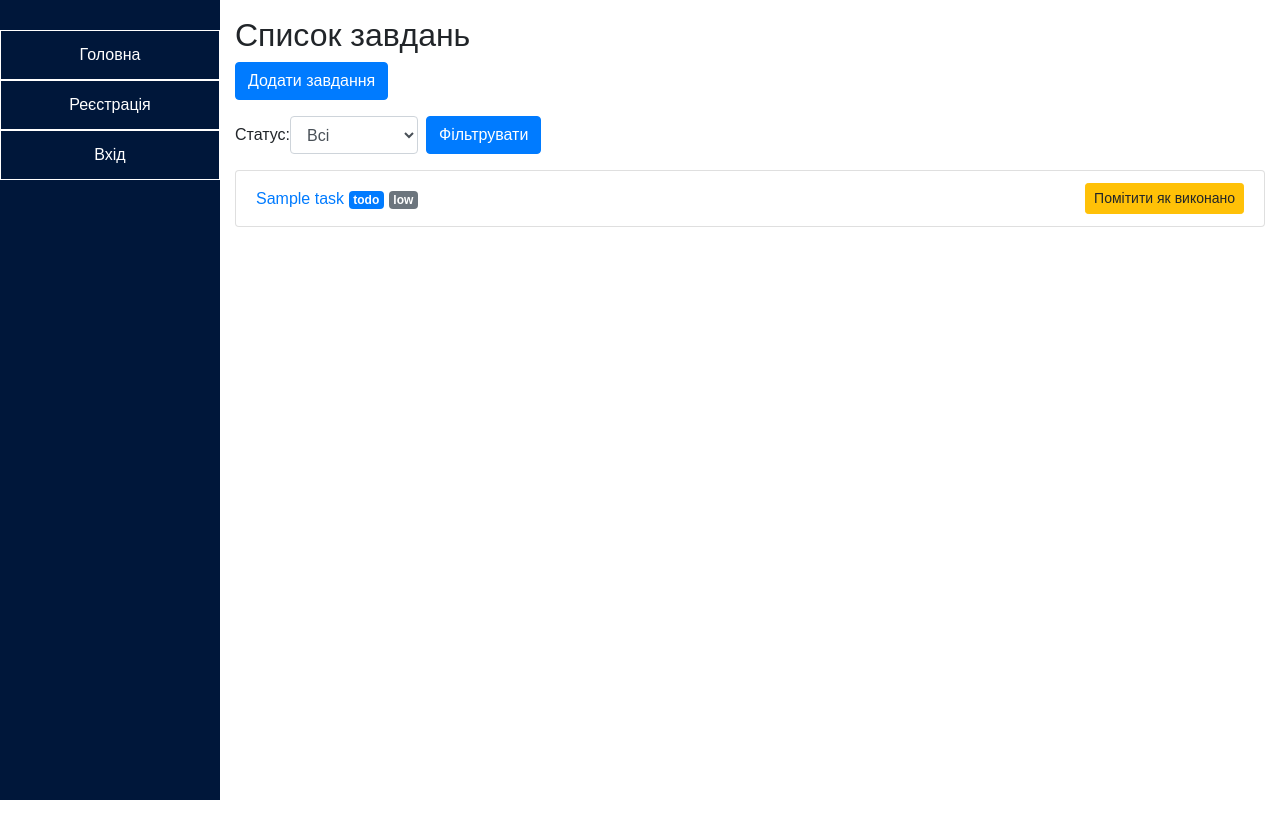
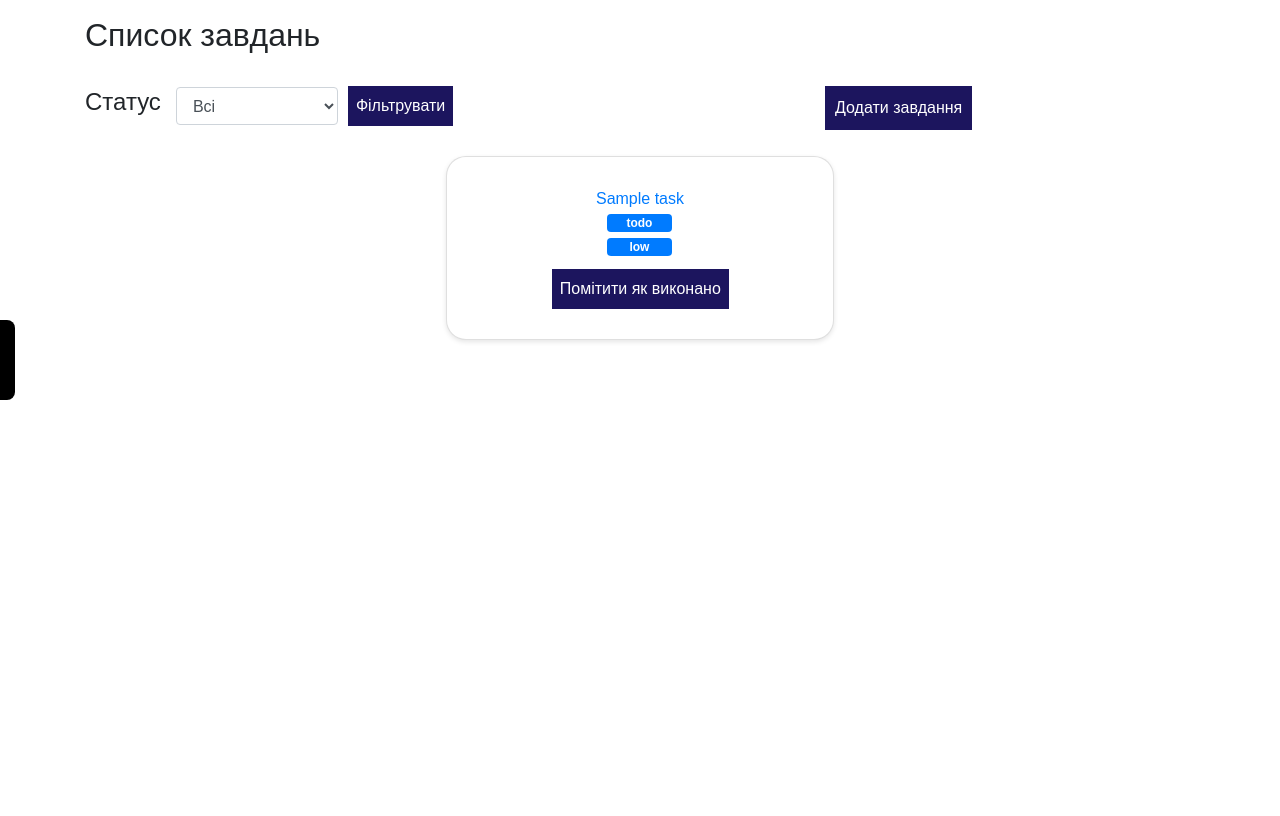
Before and after one commit to Ivagen2304/Task-traking, a Django app: page / in a window 1280 px wide. Run offline with Django 5.2, Linux system fonts and the light colour scheme; tables that the repository leaves empty hold one stand-in row (values such as "Sample post"); some libraries are stand-ins or nearby versions.

Commit message:
inital commit

```diff
--- a/tasks/forms.py
+++ b/tasks/forms.py
@@ -18,9 +18,9 @@ class TaskForm(forms.ModelForm):
 class TaskFilterForm(forms.Form):
     STATUS_CHOICES = [
         ("", "Всі"),
-        ("todo", "To Do"),
-        ("in_progress", "In Progress"),
-        ("done", "Done"),
+        ("todo", "Треба виконати"),
+        ("in_progress", "В процессі"),
+        ("done", "Виконано"),
     ]
     status = forms.ChoiceField(choices=STATUS_CHOICES, required=False, label="Статус")
 
--- a/templates/base.html
+++ b/templates/base.html
@@ -3,26 +3,51 @@
 <head>
     <meta charset="UTF-8">
     <meta name="viewport" content="width=device-width, initial-scale=1.0">
-    <title>Система управління завданнями</title>
+    <title>Task-traking</title>
     <link rel="stylesheet" href="https://stackpath.bootstrapcdn.com/bootstrap/4.5.2/css/bootstrap.min.css">
     <style>
         body {
             margin: 0;
             font-family: Arial, sans-serif;
-        display: flex;
             min-height: 100vh;
+            background: #ffffff;
         }
 
-    /* Ліва панель */
+        /* === ЯКОРЬ (тонка смужка зліва) === */
+        .popup-anchor {
+            position: fixed;
+            top: 40%;
+            left: 0;
+            width: 15px;
+            height: 80px;
+            background-color: #000000;
+            border-radius: 0 8px 8px 0;
+            cursor: pointer;
+            z-index: 999;
+            transition: background 0.3s;
+        }
+
+        /* === ВИСУВНА ПАНЕЛЬ === */
         .sidebar {
+            position: fixed;
+            top: 0;
+            left: -240px;           /* прихована за замовчуванням */
             width: 220px;
-        background-color: #00173a;
+            height: 100vh;          /* на всю висоту екрана */
+            background-color: #000000;
             color: white;
             padding-top: 30px;
             display: flex;
             flex-direction: column;
             align-items: center;
             flex-shrink: 0;
+            box-shadow: 3px 0 10px rgba(0,0,0,0.4);
+            transition: left 0.4s ease;
+            z-index: 1000;
+        }
+
+        .sidebar.show {
+            left: 0; /* виїжджає */
         }
 
         .sidebar h2 {
@@ -34,15 +59,16 @@
             text-decoration: none;
             color: white;
             display: block;
-        width: 100%;
+            width: 80%;
             text-align: center;
             padding: 12px;
             border: 1px solid rgb(255, 255, 255);
             transition: background-color 0.3s;
+            border-radius: 6px;
         }
 
         .sidebar a:hover {
-        background-color: #3a53c2;
+            background-color: #251c77;
         }
 
         .sidebar form {
@@ -50,7 +76,92 @@
             text-align: center;
             margin-top: auto;
             padding: 12px 0;
-        border-top: 1px solid rgb(255, 255, 255);
+        }
+
+        .card-container {
+            display: flex;
+            flex-wrap: wrap;
+            gap: 20px;
+            justify-content: center;
+        }
+
+        .card {
+            background-color: #ffffff;
+            border-radius: 20px;
+            box-shadow: 0 2px 5px rgba(0,0,0,0.1);
+            padding: 30px;
+            width: 35%;
+            box-sizing: border-box;
+            margin: 10px;
+        }
+
+        a {
+            text-align: center;
+        }
+
+        .card span {
+            width: 20%;
+            margin: 3px;
+            margin-left: 130px;
+        }
+
+        .ex_button {
+            width: 80%;
+            background-color: #000000;
+            border-color: white ;
+            color: white;
+            padding: 10px;
+            border-radius: 6px;
+            cursor: pointer;
+            transition: background-color 0.3s;
+        }
+
+        .ex_button:hover {
+            background-color: #1c155e;
+        }
+
+        .button {
+            border: none;
+            background-color: #1c155e;
+            color: white;
+            padding: 8px;
+            margin-left: 75px;
+            margin-top: 10px;
+            cursor: pointer;
+            transition: background 0.3s;
+        }
+
+        .button:hover {
+            background-color: #2d2292;
+        }
+
+        .buton {
+            border: none;
+            background-color: #1c155e;
+            color: white;
+            padding: 8px;
+            margin-left: 10px;
+            cursor: pointer;
+            transition: background 0.3s;
+        }
+
+        .buton:hover {
+            background-color: #2d2292;
+        }
+
+        .buon {
+            border: none;
+            background-color: #1c155e;
+            color: white;
+            margin-left: 740px;
+            padding: 10px;
+            margin-top: -40px;
+            cursor: pointer;
+            transition: background 0.3s;
+        }
+
+        .buon:hover {
+            background-color: #2d2292;
         }
 
 
@@ -58,7 +169,7 @@
 
         .login-container {
             display: flex;
-        margin-left: 650px;
+            margin-left: 20px;
             justify-content: center;
             align-items: center;
             height: 90vh;
@@ -103,7 +214,7 @@
 
         .register-container {
             display: flex;
-        margin-left: 630px;
+            margin-left: 30px;
             margin-top: 90px;
             justify-content: center;
             align-items: center;
@@ -146,7 +257,13 @@
     </style>
 </head>
 <body>
-    <div class="sidebar">
+    <!-- Якір (тонка смужка, на яку наводиш мишку, щоб показати меню) -->
+    <div class="popup-anchor"></div>
+
+    <!-- Висувна панель -->
+    <div class="sidebar" id="sidebar">
+        <h2>Меню</h2>
+
         <a href="{% url 'tasks:task-list' %}">Головна</a>
 
         {% if not user.is_authenticated %}
@@ -155,12 +272,25 @@
         {% else %}
             <form action="{% url 'tasks:logout' %}" method="post">
                 {% csrf_token %}
-                <button type="submit">Вихід</button>
+                <button type="submit" class="ex_button">Вихід</button>
             </form>
         {% endif %}
     </div>
-
     {% block content %}
     {% endblock %}
+
+    <!-- JS для показу/приховування -->
+    <script>
+        const sidebar = document.getElementById('sidebar');
+        const anchor = document.querySelector('.popup-anchor');
+
+        anchor.addEventListener('mouseenter', () => {
+            sidebar.classList.add('show');
+        });
+
+        sidebar.addEventListener('mouseleave', () => {
+            sidebar.classList.remove('show');
+        });
+    </script>
 </body>
 </html>
--- a/templates/tasks/task_list.html
+++ b/templates/tasks/task_list.html
@@ -3,29 +3,32 @@
 {% block content %}
 <div class="container mt-3">
     <h2>Список завдань</h2>
-    <a href="{% url 'tasks:task-create'%}" class="btn btn-primary mb-3">Додати завдання</a>
+
 
     <br>
 
     <form method="get" class="form-inline mb-3">
-        {{ form.status.label_tag }}
+        <h4 style="
+            padding-right: 15px;
+        ">Статус</h4>
         {{ form.status }}
-        <button type="submit" class="btn btn-primary ml-2">Фільтрувати</button>
+        <button type="submit" class = "buton">Фільтрувати</button>
+        <a href="{% url 'tasks:task-create'%}" class = "buon">Додати завдання</a>
     </form>
 
     <ul class="list-group">
         {% for task in tasks %}
 
-        <li class="list-group-item d-flex justify-content-between align-items-center">
-            <div>
+        <li class="card-container">
+            <div class = "card">
                 <a href="{% url 'tasks:task-detail' task.pk %}">{{ task.title }}</a>
                 <span class="badge badge-primary">{{ task.status }}</span>
-                <span class="badge badge-secondary">{{ task.priority }}</span>
+                <span class="badge badge-primary">{{ task.priority }}</span>
+                <form action="{% url 'tasks:task-complete' task.pk %}" method="post">
+                    {% csrf_token %}
+                    <button type="submit" class = "button">Помітити як виконано</button>
+                </form>
             </div>
-            <form action="{% url 'tasks:task-complete' task.pk %}" method="post">
-                {% csrf_token %}
-                <button type="submit" class="btn btn-warning btn-sm">Помітити як виконано</button>
-            </form>
         </li>
         {% empty %}
         <li class="list-group-item">Завдань не знайдено.</li>
```
Also changed, not shown: media/comments_media/Bmw.png (added), media/comments_media/Bugatti.png (added). Lines whose indentation alone changed are shown as unchanged.
